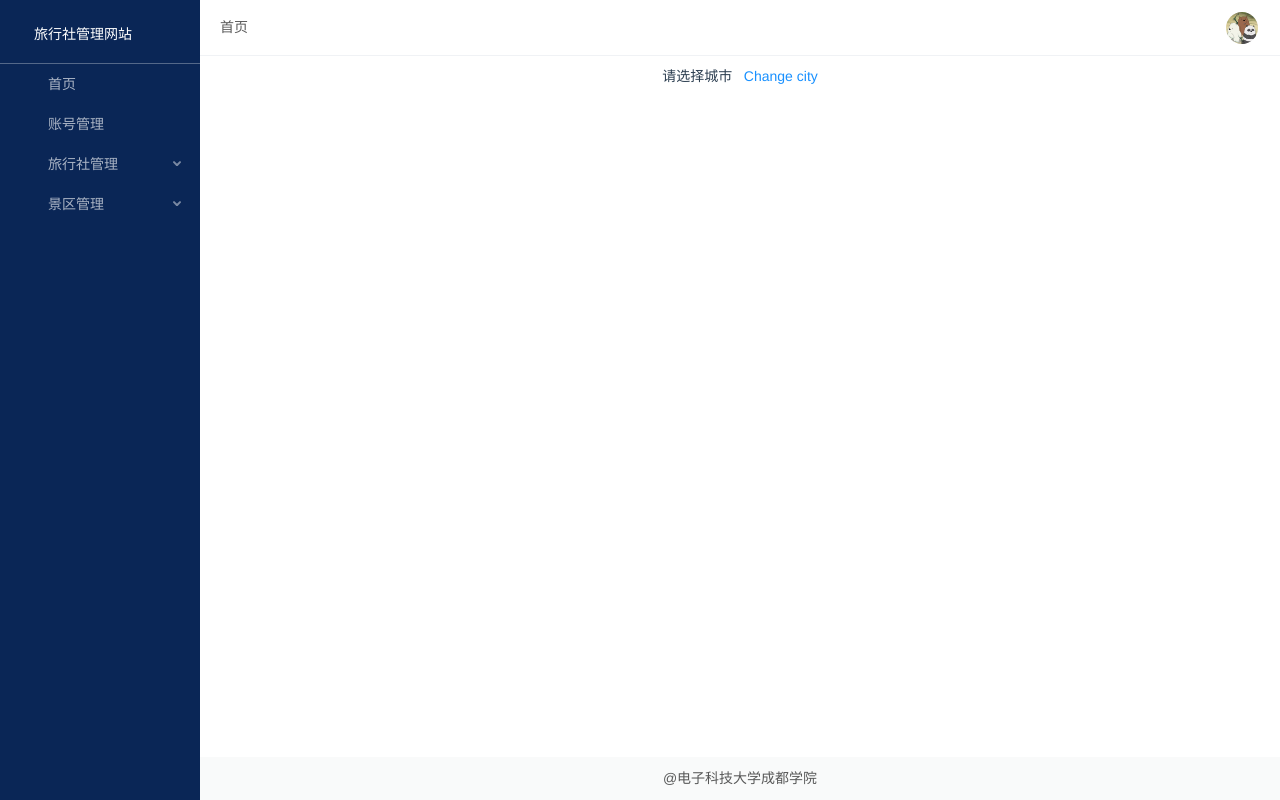
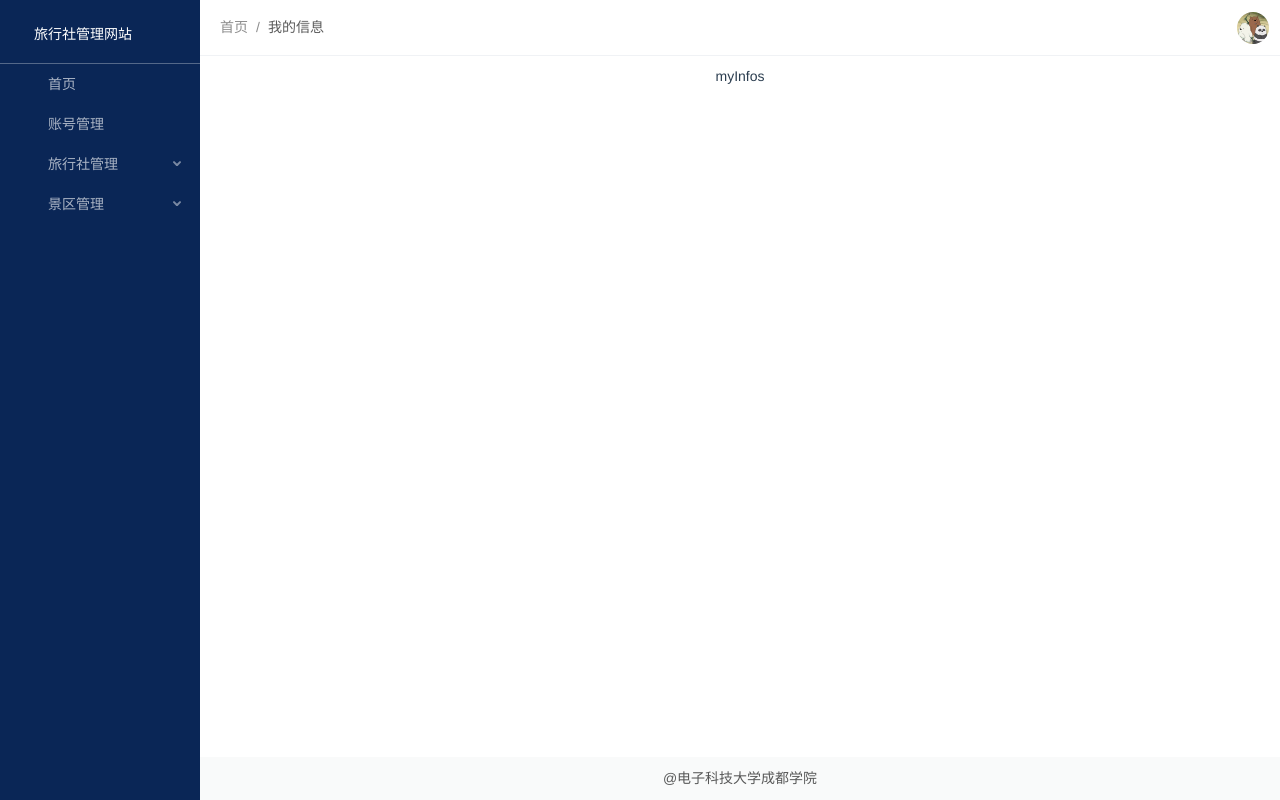
Before and after one commit to Constantine1916/Travel-Agency-Management-Website, a Vue app: page /home/myInfos in a window 1280 px wide. Before the commit this address led to /home. Built offline with nearby package versions, Linux system fonts and the light colour scheme; sample sign-in values are in the browser's storage.

Commit message:
提交一些杂七杂八的改动代码

```diff
--- a/src/components/Avatar.vue
+++ b/src/components/Avatar.vue
@@ -3,7 +3,7 @@
  * @Author       : sunjr
  * @Date         : 2021-04-09 18:04:02
  * @LastEditors  : sunjr
- * @LastEditTime : 2021-05-01 18:03:39
+ * @LastEditTime : 2021-05-03 13:45:55
  * @FilePath     : \travel-agency-management-website\src\components\Avatar.vue
 -->
 <template>
@@ -12,7 +12,10 @@
       <a-avatar :src="require('../assets/images/header.jpg')"></a-avatar>
       <a-menu slot="overlay">
         <a-menu-item key="0">
-          <span @click="logout()">退出</span>
+          <span @click="accoutManage()">我的信息</span>
+        </a-menu-item>
+        <a-menu-item key="1">
+          <span @click="logout()">安全退出</span>
         </a-menu-item>
       </a-menu>
     </a-dropdown>
@@ -24,16 +27,22 @@ export default {
     return {}
   },
   methods: {
+    accoutManage() {
+      console.log('accoutManage')
+      this.$router.push({ path: `/home/myInfos` }).catch(err => {
+        this.$message.warn('您已在当前页面！')
+      })
+    },
     logout() {
-      window.sessionStorage.clear(); // 清除session
-      this.$router.push({ path: '/login' }); // 跳转到login
+      window.sessionStorage.clear() // 清除session
+      this.$router.push({ path: '/login' }) // 跳转到login
     }
   }
 }
 </script>
 <style lang="scss">
 .avatar {
-  width: 5%;
+  width: 4%;
   height: 100%;
   display: flex;
   align-items: center;
--- a/src/components/Breadcrumb.vue
+++ b/src/components/Breadcrumb.vue
@@ -3,7 +3,7 @@
  * @Author       : sunjr
  * @Date         : 2021-04-09 10:06:14
  * @LastEditors  : sunjr
- * @LastEditTime : 2021-04-10 17:54:26
+ * @LastEditTime : 2021-05-03 12:55:11
  * @FilePath     : \travel-agency-management-website\src\components\Breadcrumb.vue
 -->
 <template>
@@ -59,7 +59,7 @@ export default {
 </script>
 <style lang="scss">
   .breadcrumbContainer {
-    width: 95%;
+    width: 96%;
     height: 100%;
     display: flex;
     justify-content: flex-start;
--- a/src/router/index.js
+++ b/src/router/index.js
@@ -3,7 +3,7 @@
  * @Author       : sunjr
  * @Date         : 2021-03-12 12:33:22
  * @LastEditors  : sunjr
- * @LastEditTime : 2021-05-01 18:13:37
+ * @LastEditTime : 2021-05-03 13:39:31
  * @FilePath     : \travel-agency-management-website\src\router\index.js
  */
 import Vue from 'vue'
@@ -56,6 +56,11 @@ const routes = [
         component: () => import(/* webpackChunkName: "about" */ '../views/ScenicSpotNumber.vue')
       },
       {
+        name: '我的信息',
+        path: 'myInfos',
+        component: () => import(/* webpackChunkName: "about" */ '../views/MyInfos.vue')
+      },
+      {
         path: '*',
         redirect: '/home' // 错误路由重定向
       }
--- a/src/views/AccountManage.vue
+++ b/src/views/AccountManage.vue
@@ -3,7 +3,7 @@
  * @Author       : sunjr
  * @Date         : 2021-03-12 12:33:22
  * @LastEditors  : sunjr
- * @LastEditTime : 2021-05-03 12:10:08
+ * @LastEditTime : 2021-05-03 12:46:26
  * @FilePath     : \travel-agency-management-website\src\views\AccountManage.vue
 -->
 <template>
@@ -263,8 +263,20 @@ export default {
       this.form.validateFieldsAndScroll((err, values) => {
         if (!err) {
           values.home = values.home[1] // 获取城市名称即可
-          console.log('Received values of form: ', values)
-          console.log('id', this.$store.state.id)
+          values.id = this.$store.state.id; // 传入当前用户id 用作后端修改数据时的标识
+          // 调接口修改用户信息
+          this.$http
+            .post('/editUser', values)
+            .then(res => {
+              if (res.data === 'success') {
+                this.$message.success('修改账号信息成功！')
+              } else {
+                this.$message.error('修改账号信息失败，请重试！')
+              }
+            })
+            .catch(err => {
+              console.log(err)
+            })
         }
       })
     },
--- a/src/views/Login.vue
+++ b/src/views/Login.vue
@@ -113,8 +113,7 @@ export default {
               if (res.data.flag === 'ok') {
                 this.$message.success('登录成功！')
                 window.sessionStorage.setItem('user', res.data.user) // 存储user
-                this.$store.commit('updateId', res.data.id)
-                console.log('id',this.$store.state.id);
+                this.$store.commit('updateId', res.data.id) // 存储账户id到vuex中
                 // 跳转到home
                 this.$router.push({ path: '/home' })
               } else {
--- /dev/null
+++ b/src/views/MyInfos.vue
@@ -0,0 +1,26 @@
+<!--
+ * @Description  :
+ * @Author       : sunjr
+ * @Date         : 2021-03-12 12:33:22
+ * @LastEditors  : sunjr
+ * @LastEditTime : 2021-05-03 13:39:21
+ * @FilePath     : \travel-agency-management-website\src\views\MyInfos.vue
+-->
+<template>
+  <div class="myInfos">
+    myInfos
+  </div>
+</template>
+
+<script>
+export default {
+  data() {
+    return {}
+  },
+  methods: {}
+}
+</script>
+<style lang="scss">
+.myInfos {
+}
+</style>
```
